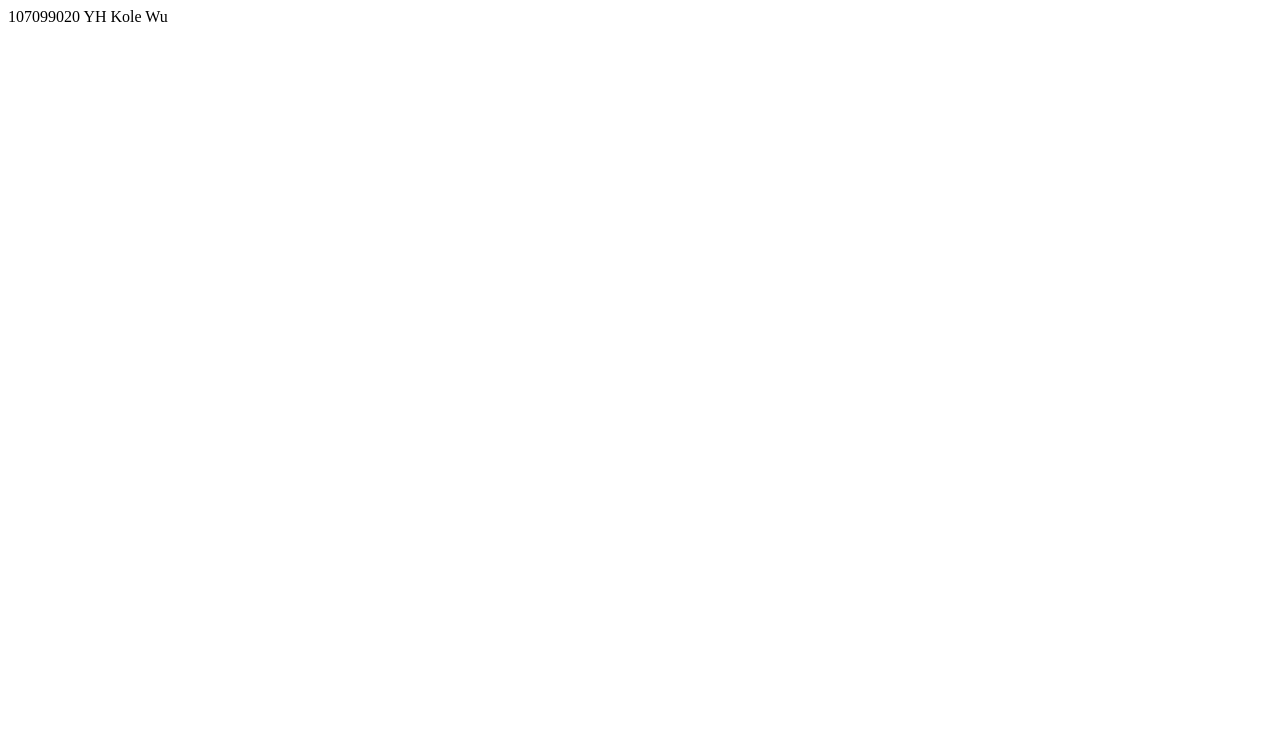
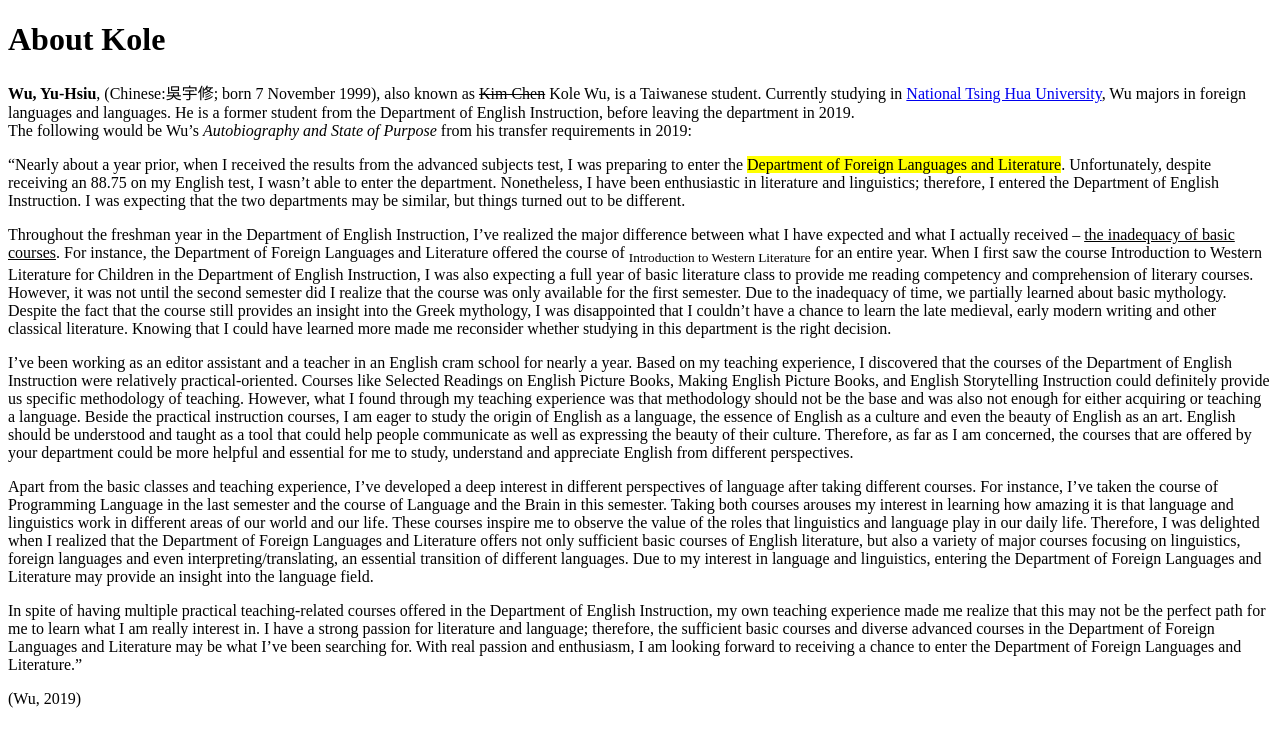
Before and after one commit to vexillaregis/vexillaregis.github.io, a plain HTML site: page index.html in a window 1280 px wide. Drawn offline with Linux system fonts and the light colour scheme.

Commit message:
Update index.html

```diff
--- a/index.html
+++ b/index.html
@@ -5,6 +5,32 @@
 		<meta charset="utf-8">
 	</head>
 	<body>
-		107099020 YH Kole Wu
+		<h1><b>About Kole</b></h1>
+		<section>
+		<b>Wu, Yu-Hsiu</b>, (Chinese:吳宇修; born 7 November 1999), also known as <s>Kim Chen</s> Kole Wu, is a Taiwanese student. Currently studying in <a href="https://en.wikipedia.org/wiki/National_Tsing_Hua_University" target="_blank">National Tsing Hua University</a>, Wu majors in foreign languages and languages. He is a former student from the Department of English Instruction, before leaving the department in 2019.
+		</section>
+		<section>
+		The following would be Wu’s <em>Autobiography and State of Purpose</em> from his transfer requirements in 2019:
+		</section>
+		<section>
+		<p>
+		“Nearly about a year prior, when I received the results from the advanced subjects test, I was preparing to enter the <mark>Department of Foreign Languages and Literature</mark>. Unfortunately, despite receiving an 88.75 on my English test, I wasn’t able to enter the department. Nonetheless, I have been enthusiastic in literature and linguistics; therefore, I entered the Department of English Instruction. I was expecting that the two departments may be similar, but things turned out to be different.
+		</p>
+		<p>
+		Throughout the freshman year in the Department of English Instruction, I’ve realized the major difference between what I have expected and what I actually received – <u>the inadequacy of basic courses</u>. For instance, the Department of Foreign Languages and Literature offered the course of <sub>Introduction to Western Literature</sub> for an entire year. When I first saw the course Introduction to Western Literature for Children in the Department of English Instruction, I was also expecting a full year of basic literature class to provide me reading competency and comprehension of literary courses. However, it was not until the second semester did I realize that the course was only available for the first semester. Due to the inadequacy of time, we partially learned about basic mythology. Despite the fact that the course still provides an insight into the Greek mythology, I was disappointed that I couldn’t have a chance to learn the late medieval, early modern writing and other classical literature. Knowing that I could have learned more made me reconsider whether studying in this department is the right decision.
+		</p>
+		<p>
+		I’ve been working as an editor assistant and a teacher in an English cram school for nearly a year. Based on my teaching experience, I discovered that the courses of the Department of English Instruction were relatively practical-oriented. Courses like Selected Readings on English Picture Books, Making English Picture Books, and English Storytelling Instruction could definitely provide us specific methodology of teaching. However, what I found through my teaching experience was that methodology should not be the base and was also not enough for either acquiring or teaching a language. Beside the practical instruction courses, I am eager to study the origin of English as a language, the essence of English as a culture and even the beauty of English as an art. English should be understood and taught as a tool that could help people communicate as well as expressing the beauty of their culture. Therefore, as far as I am concerned, the courses that are offered by your department could be more helpful and essential for me to study, understand and appreciate English from different perspectives.
+		</p>
+		<p>
+		Apart from the basic classes and teaching experience, I’ve developed a deep interest in different perspectives of language after taking different courses. For instance, I’ve taken the course of Programming Language in the last semester and the course of Language and the Brain in this semester. Taking both courses arouses my interest in learning how amazing it is that language and linguistics work in different areas of our world and our life. These courses inspire me to observe the value of the roles that linguistics and language play in our daily life. Therefore, I was delighted when I realized that the Department of Foreign Languages and Literature offers not only sufficient basic courses of English literature, but also a variety of major courses focusing on linguistics, foreign languages and even interpreting/translating, an essential transition of different languages. Due to my interest in language and linguistics, entering the Department of Foreign Languages and Literature may provide an insight into the language field.
+		</p>
+		<p>
+		In spite of having multiple practical teaching-related courses offered in the Department of English Instruction, my own teaching experience made me realize that this may not be the perfect path for me to learn what I am really interest in. I have a strong passion for literature and language; therefore, the sufficient basic courses and diverse advanced courses in the Department of Foreign Languages and Literature may be what I’ve been searching for. With real passion and enthusiasm, I am looking forward to receiving a chance to enter the Department of Foreign Languages and Literature.”
+        </p>
+        <p>
+        (Wu, 2019)
+    	</p>
+		</section>
 	</body>
 </html>
```
